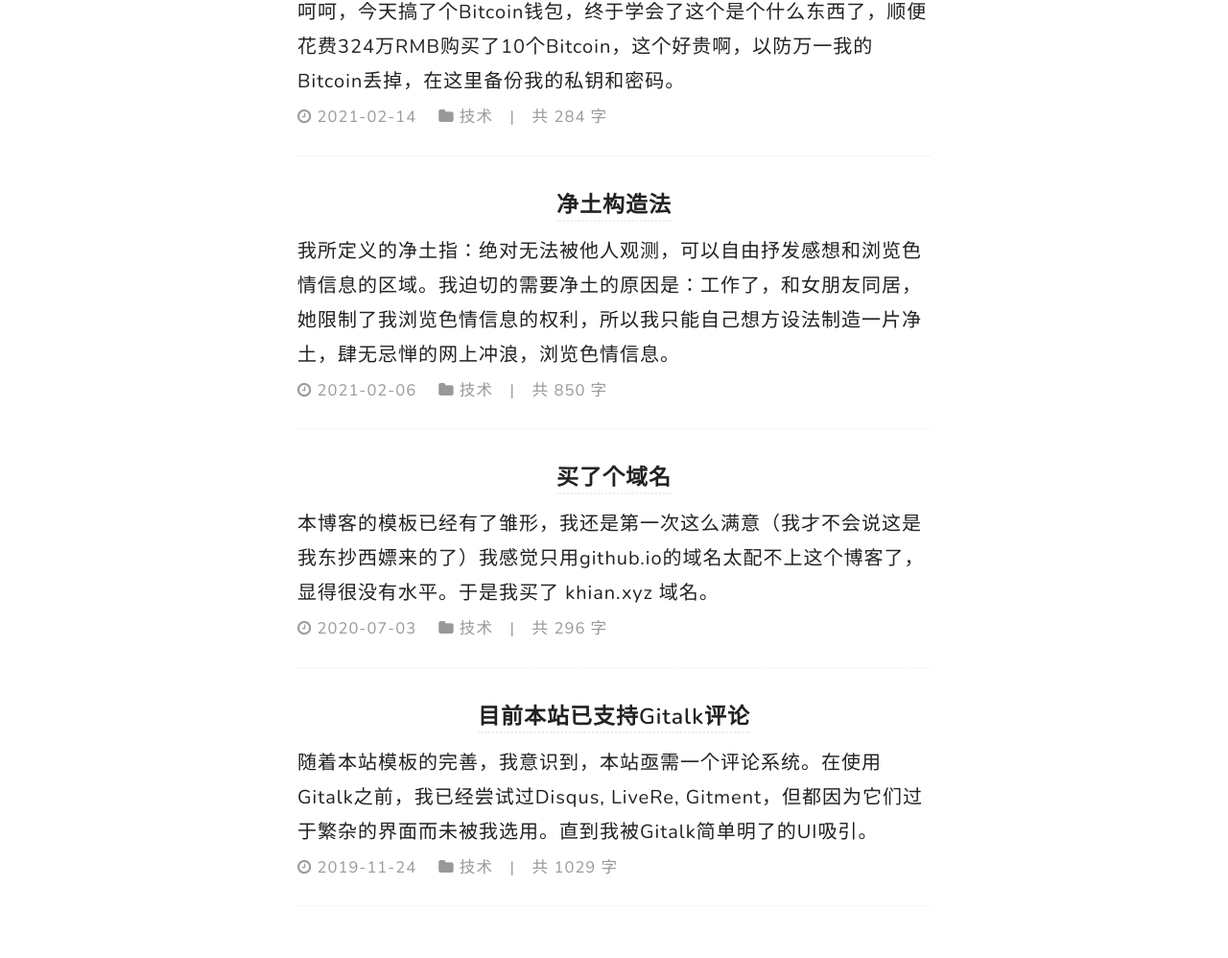
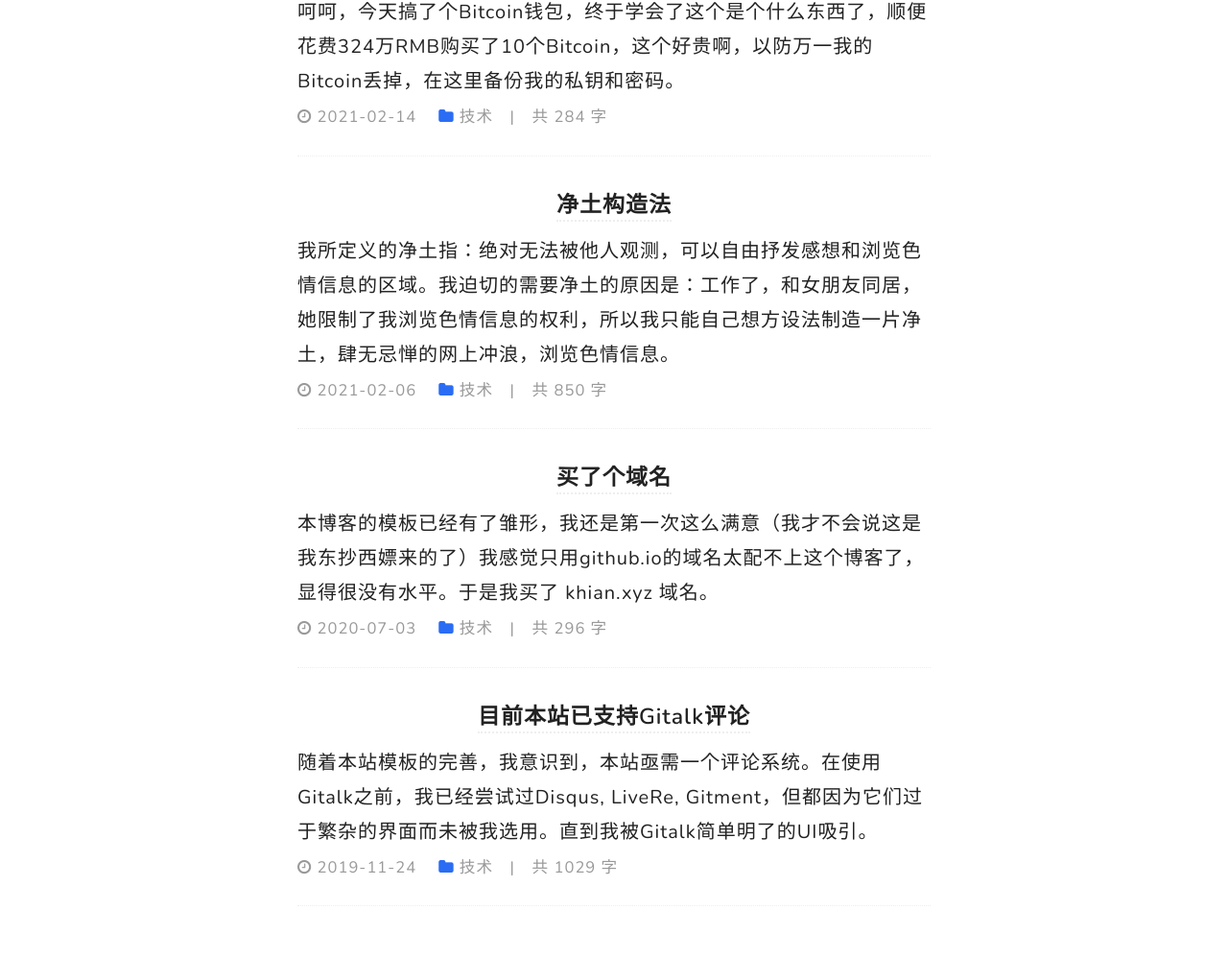
Before and after one commit to Jawutzh/nst, a Jekyll site: the page built from index.html, in a window 1280 px wide and 1383 px high. Shown: the part 173-1171 px from the top of the window at 96% size. Built offline with Jekyll 4.4.1, drawn with Linux system fonts in a browser that asks for light colours; nearby versions of some CDN libraries; the list of posts is cut into pages by our own code.

Commit message:
Update index.html

```diff
--- a/index.html
+++ b/index.html
@@ -7,7 +7,7 @@ layout: default
 		<h3 class="post-title"><a href="{{ site.url }}{{ post.url }}" class="post-link">{{ post.title }}</a></h3>
 		<div class="post-card-content">
 			<p class="post-excerpt">{{ post.excerpt | strip_html }}</p>
-			<p class="post-info-index"><i class="fa fa-clock-o"></i> {{ post.date | date: "%Y-%m-%d" }}　 <i class="fa fa-folder orange"></i> {{ post.category }}　|　共 {{ post.content | strip_html | strip_newlines | remove: " " | size }} 字</p>
+			<p class="post-info-index"><i class="fa fa-clock-o"></i> {{ post.date | date: "%Y-%m-%d" }}　 <i class="fa fa-folder bluk"></i> {{ post.category }}　|　共 {{ post.content | strip_html | strip_newlines | remove: " " | size }} 字</p>
 		</div>
 	</div>
  {% endfor %}
```
